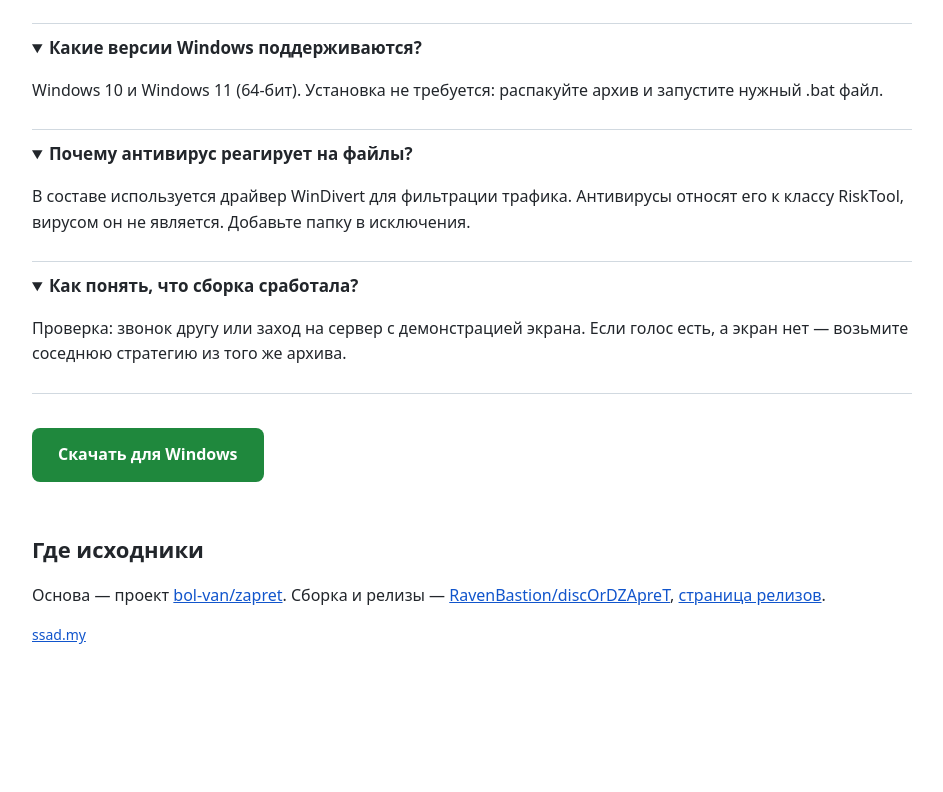
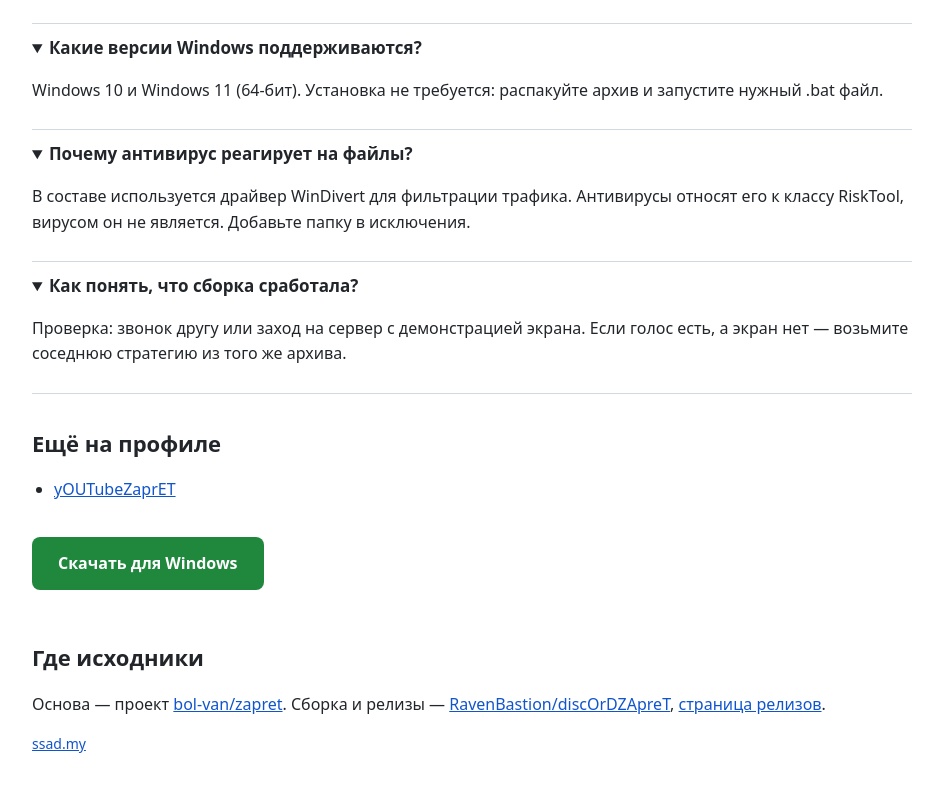
Before and after one commit to RavenBastion/discOrDZApreT, a plain HTML site: page docs/index.html in a window 1280 px wide. Shown: the part 1495-2287 px from the top of the page, without its empty margins (168-1111 px from the left). Before the commit the page ends 2220 px from the top, so only its background shows below. Drawn offline with Linux system fonts and the light colour scheme.

Commit message:
Update docs

```diff
--- a/docs/index.html
+++ b/docs/index.html
@@ -87,6 +87,10 @@
       <p>Проверка: звонок другу или заход на сервер с демонстрацией экрана. Если голос есть, а экран нет — возьмите соседнюю стратегию из того же архива.</p>
     </details>
 
+  <h2>Ещё на профиле</h2>
+  <ul>
+    <li><a href="https://github.com/RavenBastion/yOUTubeZaprET">yOUTubeZaprET</a></li>
+  </ul>
 
 
   <p><a class="cta" href="https://github.com/RavenBastion/discOrDZApreT/releases/latest">Скачать для Windows</a></p>
```
